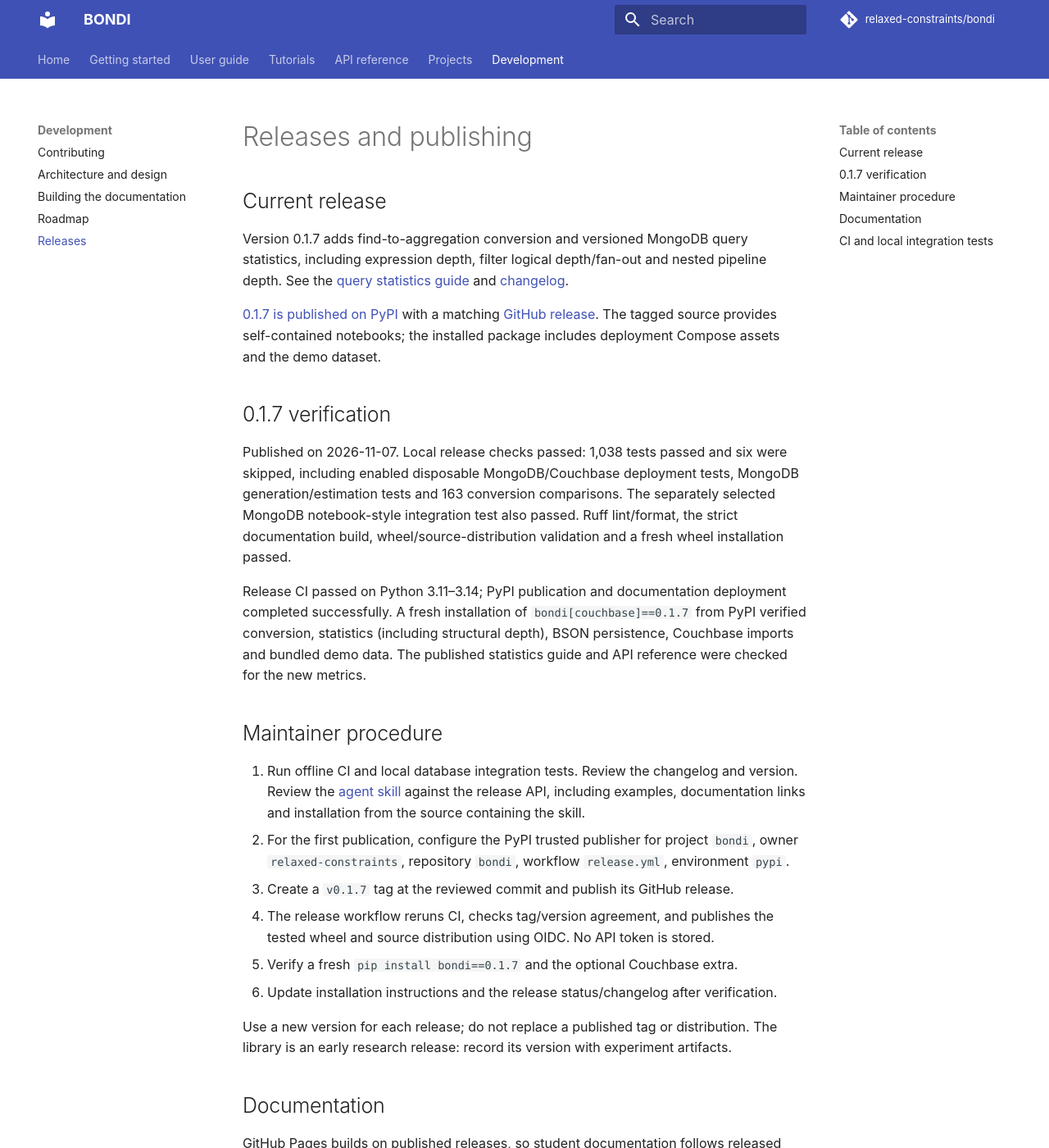
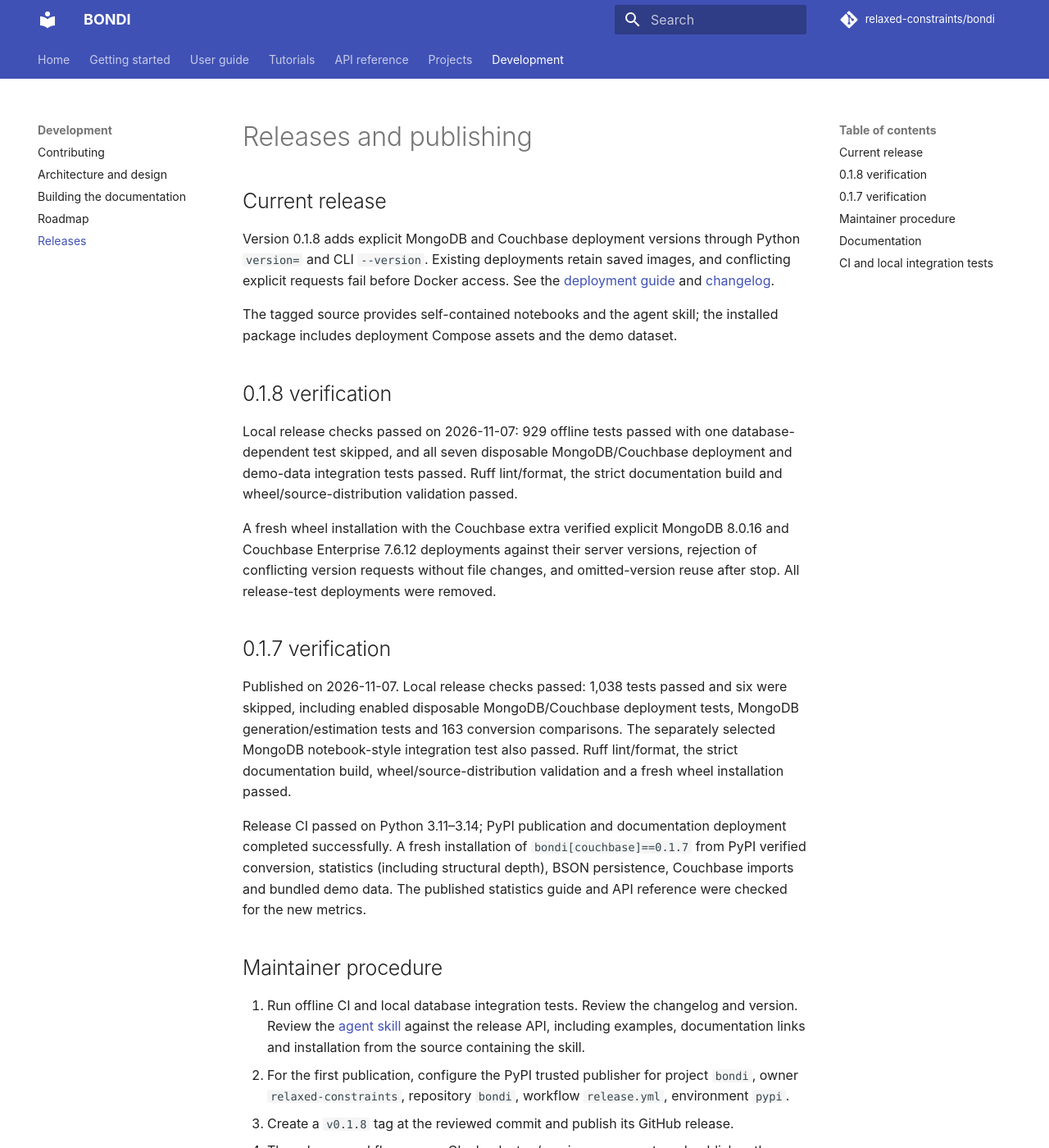
Before and after one commit to relaxed-constraints/bondi, an MkDocs documentation site: the page built from docs/releases.md, in a window 1280 px wide and 1400 px high. Shown: the whole window at 82% size. Built offline with MkDocs 1.6.1 and Material for MkDocs 9.7.7, drawn with Linux system fonts in a browser that asks for light colours; comment, search, counter and statistics services are not loaded; some of the changed text lies outside the part shown.

Commit message:
Prepare BONDI 0.1.8 release

```diff
--- a/docs/releases.md
+++ b/docs/releases.md
@@ -2,15 +2,26 @@
 
 ## Current release
 
-Version 0.1.7 adds find-to-aggregation conversion and versioned MongoDB query
-statistics, including expression depth, filter logical depth/fan-out and nested
-pipeline depth. See the [query statistics guide](mongodb-query-statistics.md) and
+Version 0.1.8 adds explicit MongoDB and Couchbase deployment versions through
+Python `version=` and CLI `--version`. Existing deployments retain saved images,
+and conflicting explicit requests fail before Docker access. See the
+[deployment guide](deployment.md#database-versions) and
 [changelog](https://github.com/relaxed-constraints/bondi/blob/main/CHANGELOG.md).
 
-[0.1.7 is published on PyPI](https://pypi.org/project/bondi/0.1.7/) with a matching
-[GitHub release](https://github.com/relaxed-constraints/bondi/releases/tag/v0.1.7).
-The tagged source provides self-contained notebooks; the installed package
-includes deployment Compose assets and the demo dataset.
+The tagged source provides self-contained notebooks and the agent skill; the
+installed package includes deployment Compose assets and the demo dataset.
+
+## 0.1.8 verification
+
+Local release checks passed on 2026-11-07: 929 offline tests passed with one
+database-dependent test skipped, and all seven disposable MongoDB/Couchbase
+deployment and demo-data integration tests passed. Ruff lint/format, the strict
+documentation build and wheel/source-distribution validation passed.
+
+A fresh wheel installation with the Couchbase extra verified explicit MongoDB
+8.0.16 and Couchbase Enterprise 7.6.12 deployments against their server versions,
+rejection of conflicting version requests without file changes, and omitted-version
+reuse after stop. All release-test deployments were removed.
 
 ## 0.1.7 verification
 
@@ -34,10 +45,10 @@
    documentation links and installation from the source containing the skill.
 2. For the first publication, configure the PyPI trusted publisher for project `bondi`, owner
    `relaxed-constraints`, repository `bondi`, workflow `release.yml`, environment `pypi`.
-3. Create a `v0.1.7` tag at the reviewed commit and publish its GitHub release.
+3. Create a `v0.1.8` tag at the reviewed commit and publish its GitHub release.
 4. The release workflow reruns CI, checks tag/version agreement, and publishes the
    tested wheel and source distribution using OIDC. No API token is stored.
-5. Verify a fresh `pip install bondi==0.1.7` and the optional Couchbase extra.
+5. Verify a fresh `pip install bondi==0.1.8` and the optional Couchbase extra.
 6. Update installation instructions and the release status/changelog after verification.
 
 Use a new version for each release; do not replace a published tag or distribution.
--- a/pyproject.toml
+++ b/pyproject.toml
@@ -1,6 +1,6 @@
 [project]
 name = "bondi"
-version = "0.1.7"
+version = "0.1.8"
 description = "A Python toolkit for document database research"
 readme = "README.md"
 license = "MIT"
```
Also changed, not shown: CHANGELOG.md (+2 -0 lines), skills/bondi/references/api-and-cli.md (+3 -2 lines), 2 other files.
